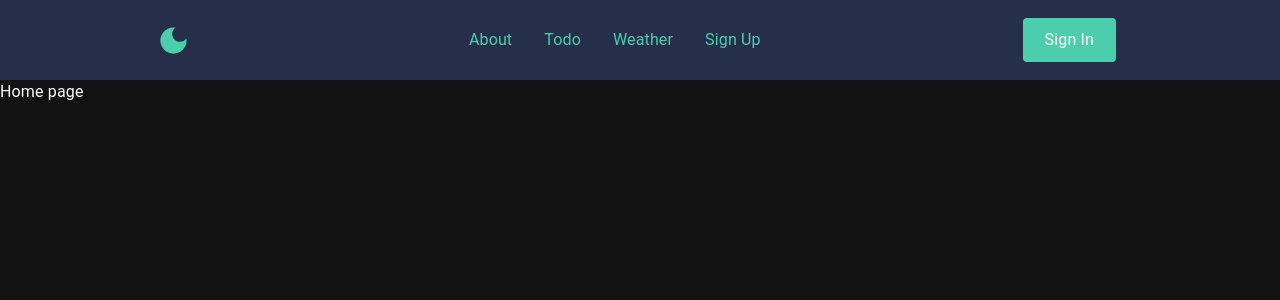
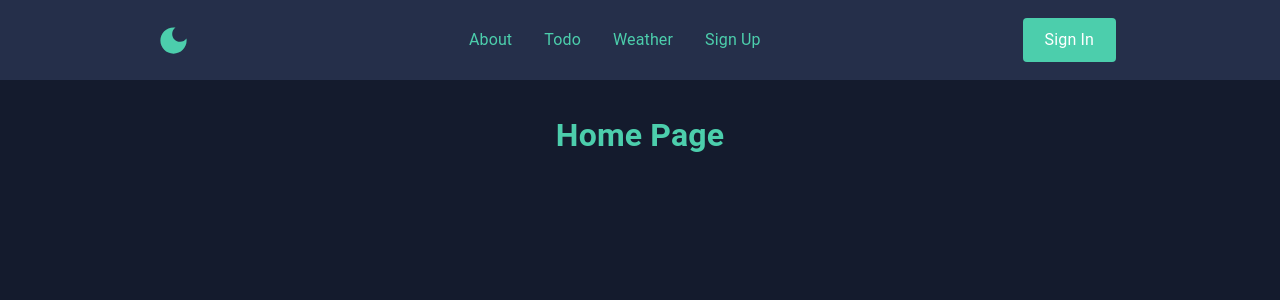
Before and after one commit to askkew/MultiApp, a React (Create React App) app: page / in a window 1280 px wide. Shown: the top 300 px of the page. Built offline with nearby package versions, Linux system fonts and the light colour scheme.

Commit message:
small changes2

```diff
--- a/src/components/about/index.js
+++ b/src/components/about/index.js
@@ -1,10 +1,39 @@
 import React from 'react'
 import VideoBg from '../videoBg'
+import { styled, Box, Card, CardActions, CardContent, Button, Typography } from '@mui/material';
+
+const Root = styled('div')({
+  height: '100vh',
+  width: '100vw',
+  backgroundColor: '#141b2d'
+});
+
+const bull = (
+  <Box
+    component="span"
+    sx={{ display: 'inline-block', mx: '2px', transform: 'scale(0.8)' }}
+  >
+    •
+  </Box>
+);
 
 export const About = () => {
   return (
-    <div>
-      <VideoBg />
-    </div>
+    <Root>
+        <Card sx={{ maxWidth: 275 }}>
+        <CardContent>
+          <Typography variant="h5" component="div">
+            Lucas Overbey
+          </Typography>
+          <Typography sx={{ fontSize: 14 }} color="text.secondary" gutterBottom>
+            sample text
+          </Typography>
+          <Typography variant="body2">
+
+          </Typography>
+          </CardContent>
+        </Card>
+        <VideoBg />
+    </Root>
   )
 }
--- a/src/components/home/index.js
+++ b/src/components/home/index.js
@@ -1,7 +1,26 @@
 import React from 'react'
+import { styled } from '@mui/material';
+
+
+const Root = styled('div')({
+  height: '100vh',
+  width: '100vw',
+  backgroundColor: '#141b2d',
+  padding: '10px'
+});
+
+const Root2 = styled('h1')({
+  display: 'flex',
+  flexDirection: 'row',
+  justifyContent: 'center'
+});
 
 export const Home = () => {
   return (
-    <div>Home page</div>
+    <Root>
+      <Root2 style={{color: "#4cceac", }}>
+        Home Page
+      </Root2>
+    </Root>
   )
 }
```
